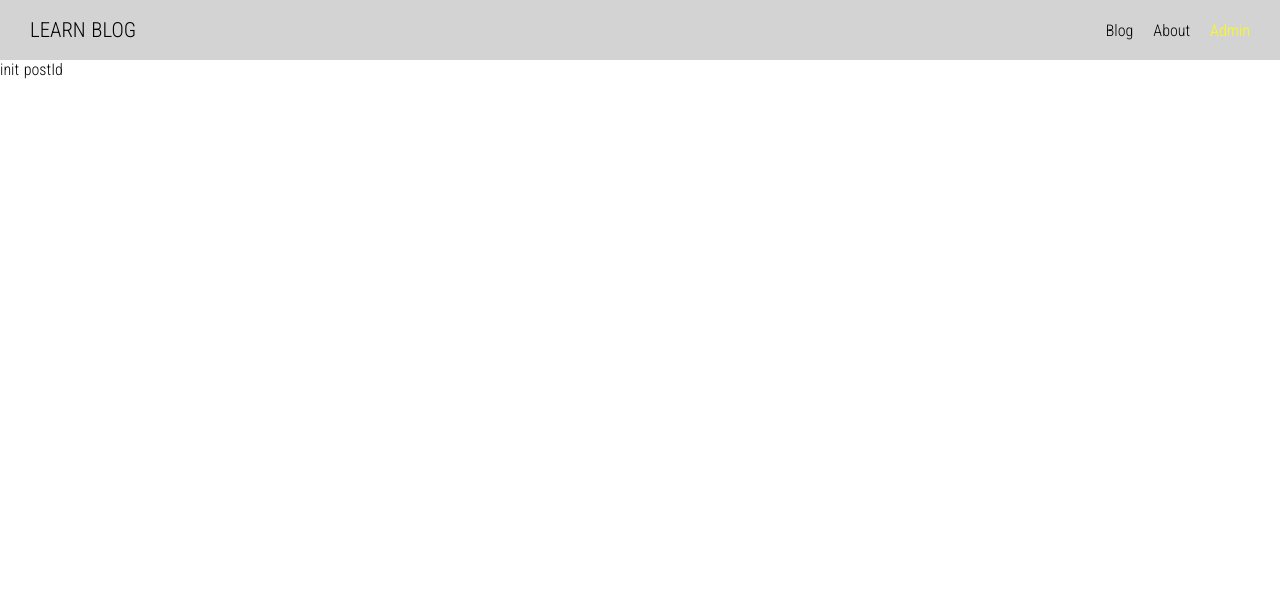
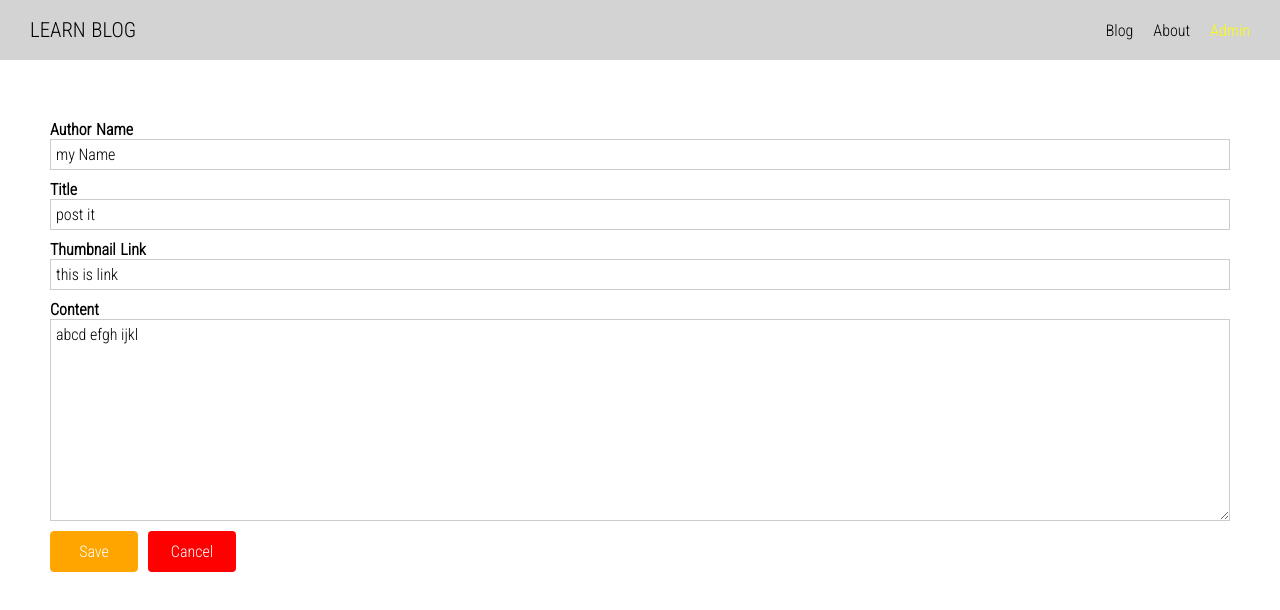
Before and after one commit to LisaIndraputri/learn-nuxt-app, a Nuxt app: page /admin/1 in a window 1280 px wide. Shown: the top 610 px of the page. Built offline with nearby package versions, Linux system fonts and the light colour scheme.

Commit message:
handle edit exisitng post

```diff
--- a/pages/admin/_postId/index.vue
+++ b/pages/admin/_postId/index.vue
@@ -1,13 +1,30 @@
 <template>
-  <div>init postId</div>
+  <div class="wrapper-single-existing-post">
+    <postForm :data="loadedData"/>
+  </div>
 </template>
 
 <script>
+import postForm from '@/components/admin/postForm'
 export default {
-
+  components: {
+    postForm,
+  },
+  data () {
+    return {
+      loadedData: {
+        author: 'my Name',
+        title: 'post it',
+        thumbnailLink: 'this is link',
+        content: 'abcd efgh ijkl'
+      }
+    }
+  }
 }
 </script>
 
 <style>
-
+.wrapper-single-existing-post {
+  padding: 50px;
+}
 </style>
--- a/pages/admin/new-post/index.vue
+++ b/pages/admin/new-post/index.vue
@@ -1,56 +1,15 @@
 <template>
   <div class="wrapper-new-post">
-    <section class="new-post-form">
-      <form @submit.prevent="onSave">
-        <AppControlInput v-model="editedPost.author">Author Name</AppControlInput>
-        <AppControlInput v-model="editedPost.title">Title</AppControlInput>
-        <AppControlInput v-model="editedPost.thumbnailLink">Thumbnail Link</AppControlInput>
-        <AppControlInput
-          control-type="textarea"
-          v-model="editedPost.content">
-          Content
-        </AppControlInput>
-        <AppButton type="submit">Save</AppButton>
-        <AppButton
-          type="button"
-          style="margin-left: 10px"
-          btn-style="cancel"
-          @click="onCancel">Cancel
-        </AppButton>
-      </form>
-    </section>
+    <postForm />
   </div>
 </template>
 
 <script>
-import AppControlInput from '@/components/uiComp/AppControlInput'
-import AppButton from '@/components/uiComp/AppButton'
+import postForm from '@/components/admin/postForm'
 export default {
   components: {
-    AppButton,
-    AppControlInput,
+    postForm,
   },
-  data() {
-    return {
-      editedPost: {
-        author: '',
-        title: '',
-        thumbnailLink: '',
-        content: ''
-      }
-    }
-  },
-  methods: {
-    onSave () {
-      // save wip
-      console.log(this.editedPost, 'save wip')
-    },
-    onCancel () {
-      console.log('cancel wip')
-      this.$router.push('/admin')
-    }
-  }
-
 }
 </script>
 
```
